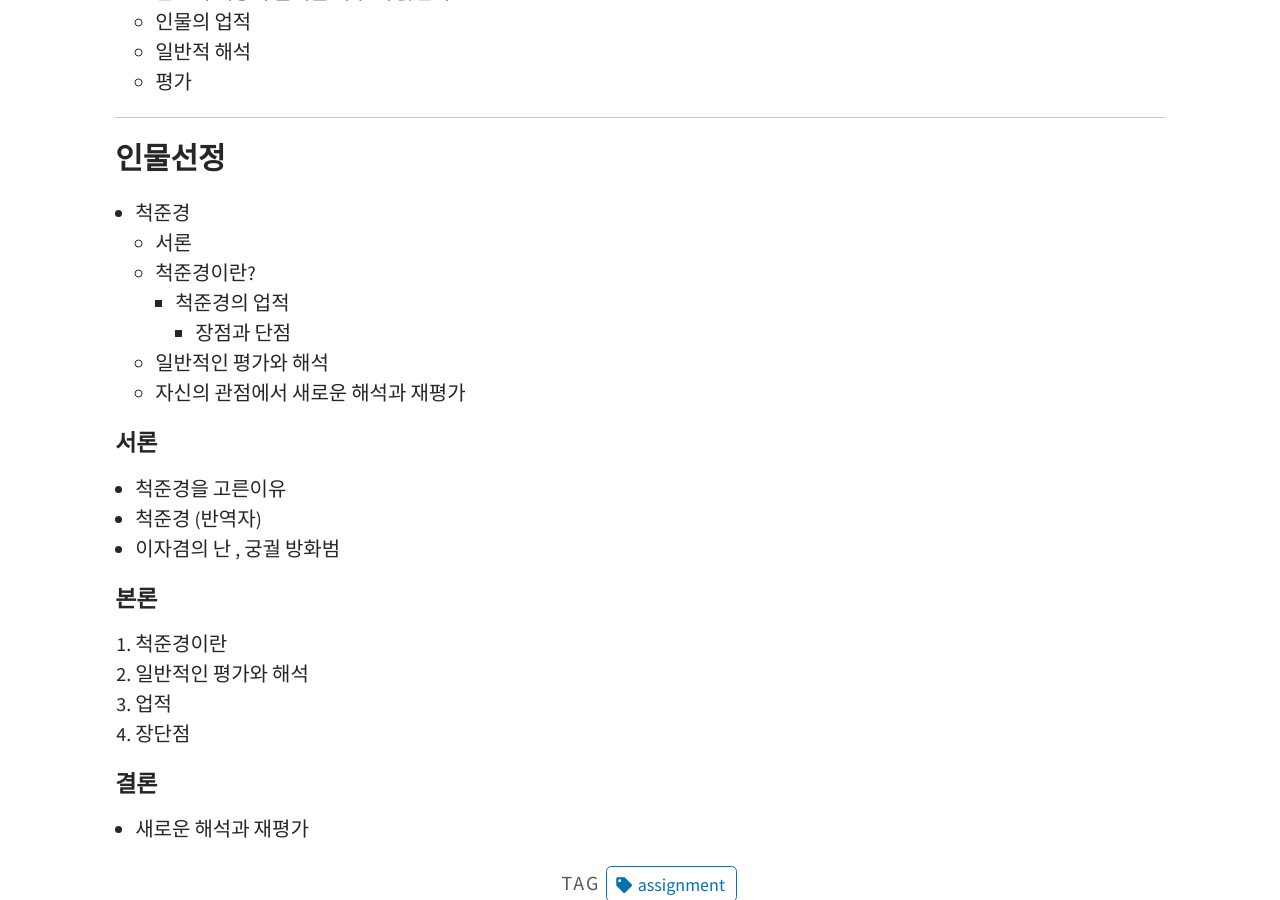
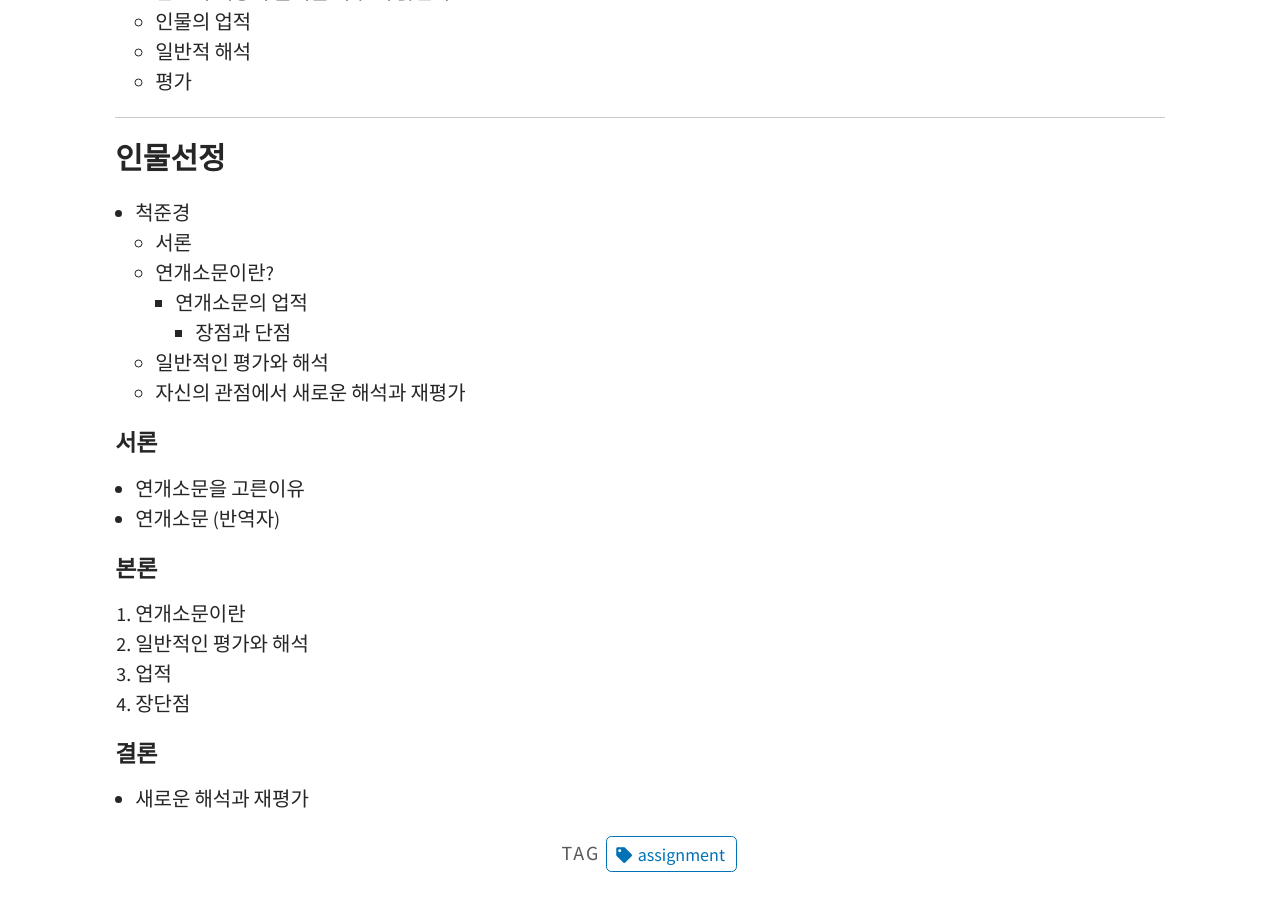
Before and after one commit to underkim/underkim.github.io, a Jekyll site: the page built from _posts/2023-04-28-한국사.md, in a window 1280 px wide and 900 px high, scrolled down 597 px. Built offline with Jekyll 4.4.1, drawn with Linux system fonts in a browser that asks for light colours; our own code applies the rules of GitHub Pages for plain Markdown files; a script that is not in the unit is left out.

Commit message:
23-05-21PM 11:58

```diff
--- a/_posts/2023-04-28-한국사.md
+++ b/_posts/2023-04-28-한국사.md
@@ -22,20 +22,19 @@ tags: assignment
 ### 인물선정
 - 척준경
   - 서론
-  - 척준경이란?
-    - 척준경의 업적
+  - 연개소문이란?
+    - 연개소문의 업적
       - 장점과 단점
   - 일반적인 평가와 해석
   - 자신의 관점에서 새로운 해석과 재평가
 
 
 #### 서론
- - 척준경을 고른이유
- - 척준경 (반역자)
- - 이자겸의 난 , 궁궐 방화범
+ - 연개소문을 고른이유
+ - 연개소문 (반역자)
 
 #### 본론
-1. 척준경이란
+1. 연개소문이란
 2. 일반적인 평가와 해석
 3. 업적
 4. 장단점
```
